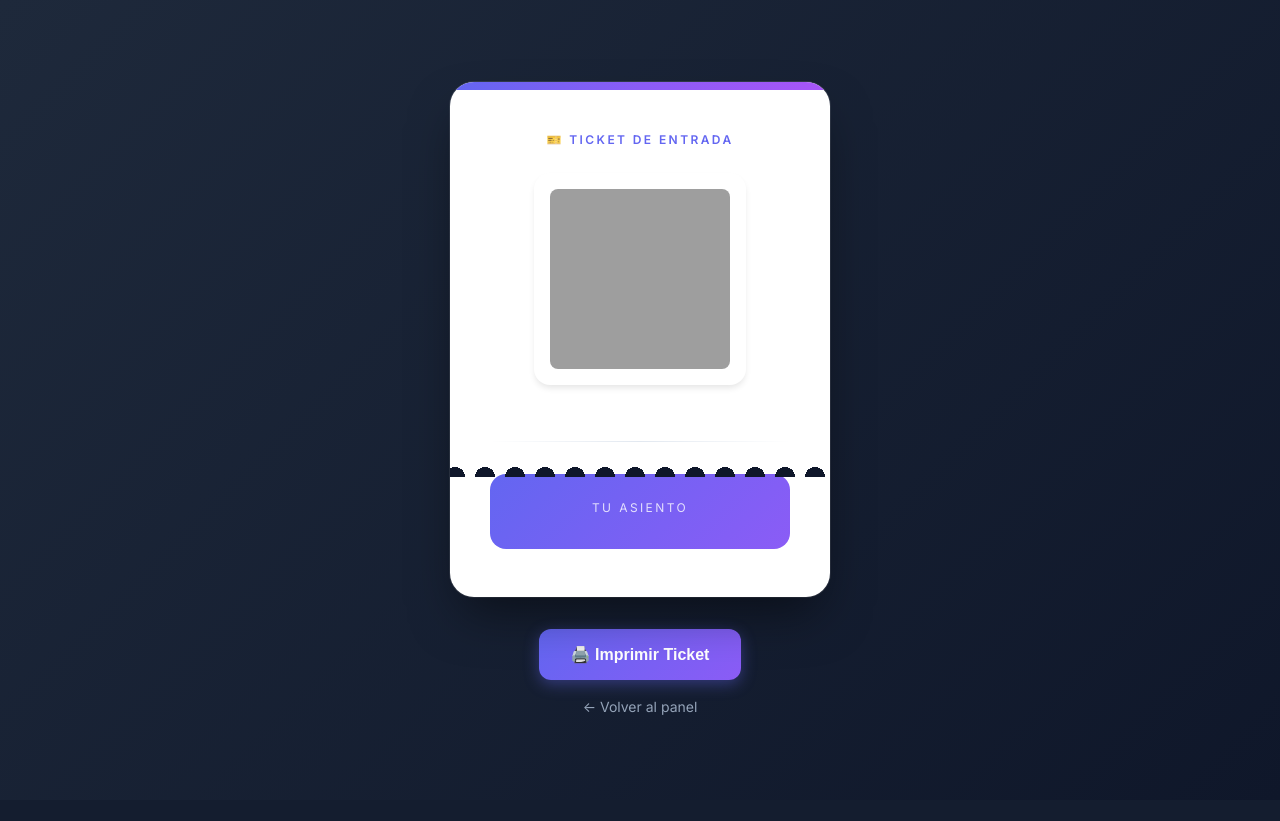
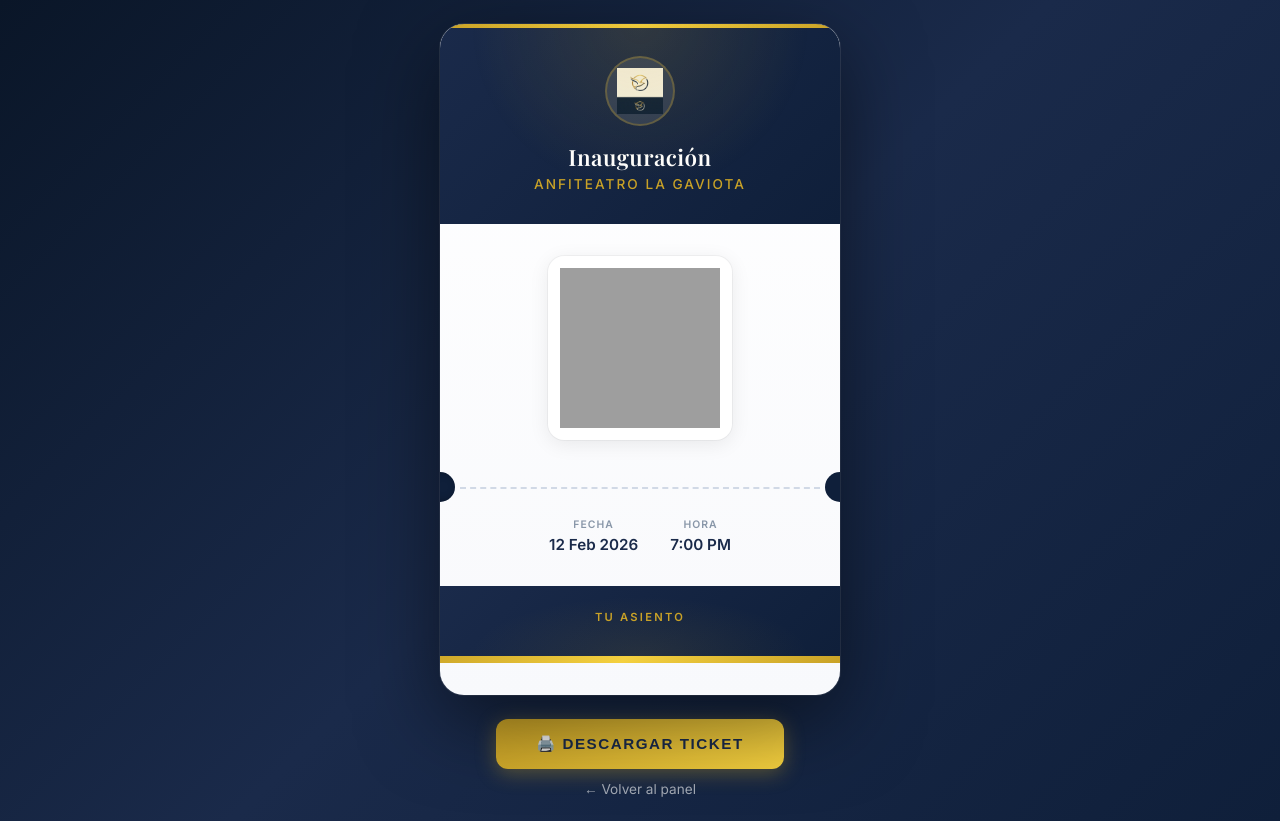
Before and after one commit to Noniox/escaneo-tickets-qr-mvp, a FastAPI app: template templates/ticket.html in a window 1280 px wide. Before the commit the page ends 715 px from the top, so only its background shows below. Run offline with FastAPI, Linux system fonts and the light colour scheme; the template is opened without the code that fills it, so the values that code supplies are empty; parts of the project's set-up code (start-up, migrations or seed data) failed here and were passed over; grey boxes are pictures that could not be loaded.

Commit message:
feat: Rediseño premium del ticket para Inauguración Anfiteatro La Gaviota

```diff
--- a/templates/ticket.html
+++ b/templates/ticket.html
@@ -4,165 +4,304 @@
 <head>
     <meta charset="UTF-8">
     <meta name="viewport" content="width=device-width, initial-scale=1.0">
-    <title>Ticket - {{ guest.nombre }}</title>
-    <link rel="stylesheet" href="/static/css/styles.css">
+    <title>Ticket - {{ guest.nombre }} | Anfiteatro La Gaviota</title>
     <link rel="preconnect" href="https://fonts.googleapis.com">
     <link rel="preconnect" href="https://fonts.gstatic.com" crossorigin>
-    <link href="https://fonts.googleapis.com/css2?family=Inter:wght@400;500;600;700;800;900&display=swap"
-        rel="stylesheet">
+    <link href="https://fonts.googleapis.com/css2?family=Playfair+Display:wght@400;500;600;700&family=Inter:wght@300;400;500;600;700&display=swap" rel="stylesheet">
     <style>
-        /* Ticket-specific styles */
+        * {
+            margin: 0;
+            padding: 0;
+            box-sizing: border-box;
+        }
+
         body {
-            background: linear-gradient(135deg, #1e293b 0%, #0f172a 100%);
+            font-family: 'Inter', sans-serif;
+            background: linear-gradient(135deg, #0a1628 0%, #1a2a4a 50%, #0f1f3a 100%);
             min-height: 100vh;
             display: flex;
             flex-direction: column;
             align-items: center;
             justify-content: center;
-            padding: 2rem;
+            padding: 1.5rem;
+        }
+
+        .ticket-wrapper {
+            position: relative;
+            max-width: 400px;
+            width: 100%;
         }
 
         .ticket {
-            background: white;
-            border-radius: 1.5rem;
-            padding: 3rem 2.5rem;
+            background: linear-gradient(180deg, #ffffff 0%, #f8f9fc 100%);
+            border-radius: 24px;
+            overflow: hidden;
+            box-shadow:
+                0 25px 80px rgba(0, 0, 0, 0.5),
+                0 0 0 1px rgba(255, 255, 255, 0.1),
+                inset 0 1px 0 rgba(255, 255, 255, 0.8);
+            position: relative;
+        }
+
+        /* Header dorado */
+        .ticket-header {
+            background: linear-gradient(135deg, #1a2a4a 0%, #0f1f3a 100%);
+            padding: 2rem 1.5rem;
             text-align: center;
-            max-width: 380px;
-            width: 100%;
-            box-shadow:
-                0 25px 50px -12px rgba(0, 0, 0, 0.5),
-                0 0 0 1px rgba(255, 255, 255, 0.1);
             position: relative;
             overflow: hidden;
         }
 
-        /* Decorative elements */
-        .ticket::before {
+        .ticket-header::before {
             content: '';
             position: absolute;
             top: 0;
             left: 0;
             right: 0;
-            height: 8px;
-            background: linear-gradient(90deg, #6366f1, #8b5cf6, #a855f7);
+            height: 4px;
+            background: linear-gradient(90deg, #c9a227, #f4d03f, #c9a227);
         }
 
-        /* Perforated edge effect */
-        .ticket::after {
+        .ticket-header::after {
             content: '';
             position: absolute;
-            bottom: 120px;
-            left: -10px;
-            right: -10px;
-            height: 20px;
-            background:
-                radial-gradient(circle, #0f172a 10px, transparent 10px) repeat-x;
-            background-size: 30px 20px;
-            background-position: 0 10px;
+            top: 0;
+            left: 0;
+            right: 0;
+            bottom: 0;
+            background: radial-gradient(ellipse at center top, rgba(201, 162, 39, 0.15), transparent 60%);
+            pointer-events: none;
         }
 
-        .ticket-event {
-            font-size: 0.75rem;
+        .logo-container {
+            width: 70px;
+            height: 70px;
+            margin: 0 auto 1rem;
+            background: rgba(255, 255, 255, 0.1);
+            border-radius: 50%;
+            padding: 10px;
+            backdrop-filter: blur(10px);
+            border: 2px solid rgba(201, 162, 39, 0.3);
+        }
+
+        .logo-container img {
+            width: 100%;
+            height: 100%;
+            object-fit: contain;
+        }
+
+        .event-name {
+            font-family: 'Playfair Display', serif;
+            font-size: 1.4rem;
+            font-weight: 600;
+            color: #ffffff;
+            margin-bottom: 0.25rem;
+            letter-spacing: 0.02em;
+        }
+
+        .event-venue {
+            font-size: 0.85rem;
+            color: #c9a227;
+            font-weight: 500;
             text-transform: uppercase;
-            letter-spacing: 0.2em;
-            color: #6366f1;
-            font-weight: 600;
+            letter-spacing: 0.15em;
+        }
+
+        /* Contenido principal */
+        .ticket-body {
+            padding: 2rem 1.5rem;
+            text-align: center;
+        }
+
+        .qr-container {
+            background: white;
+            padding: 12px;
+            border-radius: 16px;
+            display: inline-block;
+            box-shadow:
+                0 4px 20px rgba(0, 0, 0, 0.08),
+                0 0 0 1px rgba(0, 0, 0, 0.04);
             margin-bottom: 1.5rem;
         }
 
-        .ticket-qr {
-            background: white;
-            padding: 1rem;
-            border-radius: 1rem;
-            display: inline-block;
-            margin-bottom: 1.5rem;
-            box-shadow: 0 4px 6px -1px rgba(0, 0, 0, 0.1);
-        }
-
-        .ticket-qr img {
-            width: 180px;
-            height: 180px;
+        .qr-container img {
+            width: 160px;
+            height: 160px;
             display: block;
         }
 
-        .ticket-divider {
-            height: 1px;
-            background: linear-gradient(90deg, transparent, #e2e8f0, transparent);
-            margin: 1.5rem 0;
+        .guest-name {
+            font-family: 'Playfair Display', serif;
+            font-size: 1.6rem;
+            font-weight: 600;
+            color: #1a2a4a;
+            margin-bottom: 0.25rem;
         }
 
-        .ticket-name {
-            font-size: 1.5rem;
-            font-weight: 700;
-            color: #1e293b;
-            margin-bottom: 0.5rem;
+        .guest-email {
+            font-size: 0.85rem;
+            color: #6b7c93;
+            margin-bottom: 1.25rem;
         }
 
-        .ticket-email {
-            font-size: 0.875rem;
-            color: #64748b;
-            margin-bottom: 1.5rem;
+        /* Línea de corte con círculos */
+        .ticket-divider {
+            position: relative;
+            height: 30px;
+            margin: 0 -1.5rem;
         }
 
-        .ticket-seat-container {
-            background: linear-gradient(135deg, #6366f1 0%, #8b5cf6 100%);
-            border-radius: 1rem;
-            padding: 1.5rem;
-            margin-top: 2rem;
+        .ticket-divider::before {
+            content: '';
+            position: absolute;
+            top: 50%;
+            left: 20px;
+            right: 20px;
+            height: 2px;
+            border-top: 2px dashed #d1d9e6;
         }
 
-        .ticket-seat-label {
-            font-size: 0.75rem;
+        .ticket-divider::after {
+            content: '';
+            position: absolute;
+            top: 50%;
+            left: -15px;
+            transform: translateY(-50%);
+            width: 30px;
+            height: 30px;
+            background: #0f1f3a;
+            border-radius: 50%;
+            box-shadow:
+                inset 3px 0 8px rgba(0,0,0,0.3),
+                calc(400px - 0px) 0 0 #0f1f3a;
+        }
+
+        /* Info del evento */
+        .event-info {
+            display: flex;
+            justify-content: center;
+            gap: 2rem;
+            padding: 1rem 0;
+            margin-bottom: 1rem;
+        }
+
+        .info-item {
+            text-align: center;
+        }
+
+        .info-label {
+            font-size: 0.65rem;
+            text-transform: uppercase;
+            letter-spacing: 0.1em;
+            color: #8896a8;
+            margin-bottom: 0.25rem;
+            font-weight: 600;
+        }
+
+        .info-value {
+            font-size: 0.95rem;
+            font-weight: 600;
+            color: #1a2a4a;
+        }
+
+        /* Sección del asiento */
+        .seat-section {
+            background: linear-gradient(135deg, #1a2a4a 0%, #0f1f3a 100%);
+            margin: 0 -1.5rem -2rem;
+            padding: 1.5rem;
+            position: relative;
+        }
+
+        .seat-section::before {
+            content: '';
+            position: absolute;
+            top: 0;
+            left: 0;
+            right: 0;
+            height: 100%;
+            background: radial-gradient(ellipse at center bottom, rgba(201, 162, 39, 0.1), transparent 60%);
+            pointer-events: none;
+        }
+
+        .seat-label {
+            font-size: 0.7rem;
             text-transform: uppercase;
             letter-spacing: 0.2em;
-            color: rgba(255, 255, 255, 0.8);
+            color: #c9a227;
             margin-bottom: 0.5rem;
+            font-weight: 600;
         }
 
-        .ticket-seat {
-            font-size: 4rem;
-            font-weight: 900;
-            color: white;
+        .seat-number {
+            font-family: 'Playfair Display', serif;
+            font-size: 3.5rem;
+            font-weight: 700;
+            color: #ffffff;
             letter-spacing: 0.05em;
             line-height: 1;
-            text-shadow: 0 2px 10px rgba(0, 0, 0, 0.2);
+            text-shadow: 0 2px 20px rgba(201, 162, 39, 0.3);
         }
 
-        /* Print button */
+        /* Footer */
+        .ticket-footer {
+            background: linear-gradient(135deg, #c9a227 0%, #f4d03f 50%, #c9a227 100%);
+            padding: 0.6rem;
+            text-align: center;
+            margin: 0 -1.5rem;
+        }
+
+        .footer-text {
+            font-size: 0.65rem;
+            color: #1a2a4a;
+            font-weight: 600;
+            text-transform: uppercase;
+            letter-spacing: 0.15em;
+        }
+
+        /* Botones */
+        .actions {
+            margin-top: 1.5rem;
+            display: flex;
+            flex-direction: column;
+            align-items: center;
+            gap: 0.75rem;
+        }
+
         .print-button {
-            margin-top: 2rem;
-            background: linear-gradient(135deg, #6366f1 0%, #8b5cf6 100%);
-            color: white;
+            background: linear-gradient(135deg, #c9a227 0%, #f4d03f 100%);
+            color: #1a2a4a;
             border: none;
-            padding: 1rem 2rem;
-            border-radius: 0.75rem;
-            font-size: 1rem;
-            font-weight: 600;
+            padding: 1rem 2.5rem;
+            border-radius: 12px;
+            font-size: 0.95rem;
+            font-weight: 700;
             cursor: pointer;
             display: inline-flex;
             align-items: center;
             gap: 0.5rem;
-            transition: all 0.2s ease;
-            box-shadow: 0 4px 15px rgba(99, 102, 241, 0.4);
+            transition: all 0.3s ease;
+            box-shadow: 0 4px 20px rgba(201, 162, 39, 0.4);
+            text-transform: uppercase;
+            letter-spacing: 0.1em;
         }
 
         .print-button:hover {
             transform: translateY(-2px);
-            box-shadow: 0 6px 20px rgba(99, 102, 241, 0.5);
+            box-shadow: 0 8px 30px rgba(201, 162, 39, 0.5);
         }
 
         .back-link {
-            margin-top: 1rem;
-            color: var(--text-secondary);
+            color: rgba(255, 255, 255, 0.6);
             text-decoration: none;
-            font-size: 0.875rem;
+            font-size: 0.85rem;
             display: inline-flex;
             align-items: center;
             gap: 0.5rem;
+            transition: color 0.2s ease;
         }
 
         .back-link:hover {
-            color: var(--primary);
+            color: #c9a227;
         }
 
         /* Print styles */
@@ -173,61 +312,113 @@
                 min-height: auto;
             }
 
+            .ticket-wrapper {
+                max-width: 100%;
+            }
+
             .ticket {
                 box-shadow: none;
-                border: 2px solid #e2e8f0;
-                max-width: 100%;
-                page-break-inside: avoid;
+                border: 2px solid #1a2a4a;
             }
 
             .no-print {
                 display: none !important;
             }
 
-            .ticket-seat-container {
-                -webkit-print-color-adjust: exact;
-                print-color-adjust: exact;
+            .ticket-header,
+            .seat-section,
+            .ticket-footer {
+                -webkit-print-color-adjust: exact !important;
+                print-color-adjust: exact !important;
             }
         }
 
-        /* Multiple tickets per page */
         @media print {
             @page {
                 size: auto;
                 margin: 1cm;
             }
         }
+
+        /* Responsive */
+        @media (max-width: 420px) {
+            .event-name {
+                font-size: 1.2rem;
+            }
+
+            .guest-name {
+                font-size: 1.4rem;
+            }
+
+            .seat-number {
+                font-size: 3rem;
+            }
+
+            .event-info {
+                gap: 1.5rem;
+            }
+        }
     </style>
 </head>
 
 <body>
-    <div class="ticket">
-        <div class="ticket-event">🎫 Ticket de Entrada</div>
+    <div class="ticket-wrapper">
+        <div class="ticket">
+            <!-- Header con logo y nombre del evento -->
+            <div class="ticket-header">
+                <div class="logo-container">
+                    <img src="/static/logo_gaviota.png" alt="Anfiteatro La Gaviota">
+                </div>
+                <h1 class="event-name">Inauguración</h1>
+                <p class="event-venue">Anfiteatro La Gaviota</p>
+            </div>
 
-        <div class="ticket-qr">
-            <img src="/qr/{{ guest.uuid }}" alt="QR Code">
-        </div>
+            <!-- Cuerpo del ticket -->
+            <div class="ticket-body">
+                <div class="qr-container">
+                    <img src="/qr/{{ guest.uuid }}" alt="Código QR">
+                </div>
 
-        <div class="ticket-divider"></div>
+                <h2 class="guest-name">{{ guest.nombre }}</h2>
+                {% if guest.email %}
+                <p class="guest-email">{{ guest.email }}</p>
+                {% endif %}
 
-        <div class="ticket-name">{{ guest.nombre }}</div>
-        {% if guest.email %}
-        <div class="ticket-email">{{ guest.email }}</div>
-        {% endif %}
+                <div class="ticket-divider"></div>
 
-        <div class="ticket-seat-container">
-            <div class="ticket-seat-label">Tu Asiento</div>
-            <div class="ticket-seat">{{ guest.asiento }}</div>
+                <div class="event-info">
+                    <div class="info-item">
+                        <div class="info-label">Fecha</div>
+                        <div class="info-value">12 Feb 2026</div>
+                    </div>
+                    <div class="info-item">
+                        <div class="info-label">Hora</div>
+                        <div class="info-value">7:00 PM</div>
+                    </div>
+                </div>
+
+                <!-- Sección del asiento -->
+                <div class="seat-section">
+                    <div class="seat-label">Tu Asiento</div>
+                    <div class="seat-number">{{ guest.asiento }}</div>
+                </div>
+
+                <!-- Footer dorado -->
+                <div class="ticket-footer">
+                    <span class="footer-text">✨ Presenta este código en la entrada ✨</span>
+                </div>
+            </div>
         </div>
     </div>
 
-    <button class="print-button no-print" onclick="window.print()">
-        🖨️ Imprimir Ticket
-    </button>
-
-    <a href="/" class="back-link no-print">
-        ← Volver al panel
-    </a>
+    <div class="actions no-print">
+        <button class="print-button" onclick="window.print()">
+            🖨️ Descargar Ticket
+        </button>
+        <a href="/" class="back-link">
+            ← Volver al panel
+        </a>
+    </div>
 </body>
 
 </html>
```
Also changed, not shown: static/logo_gaviota.png (added).
